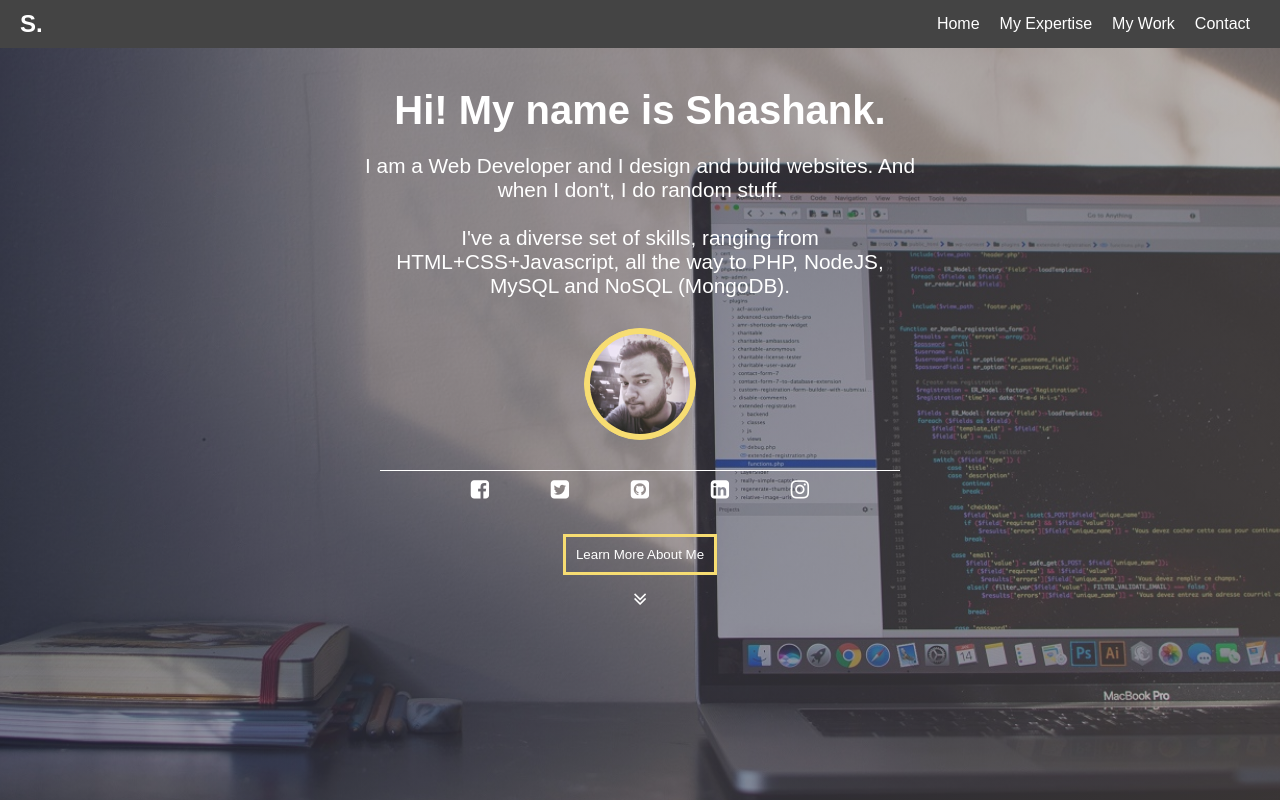
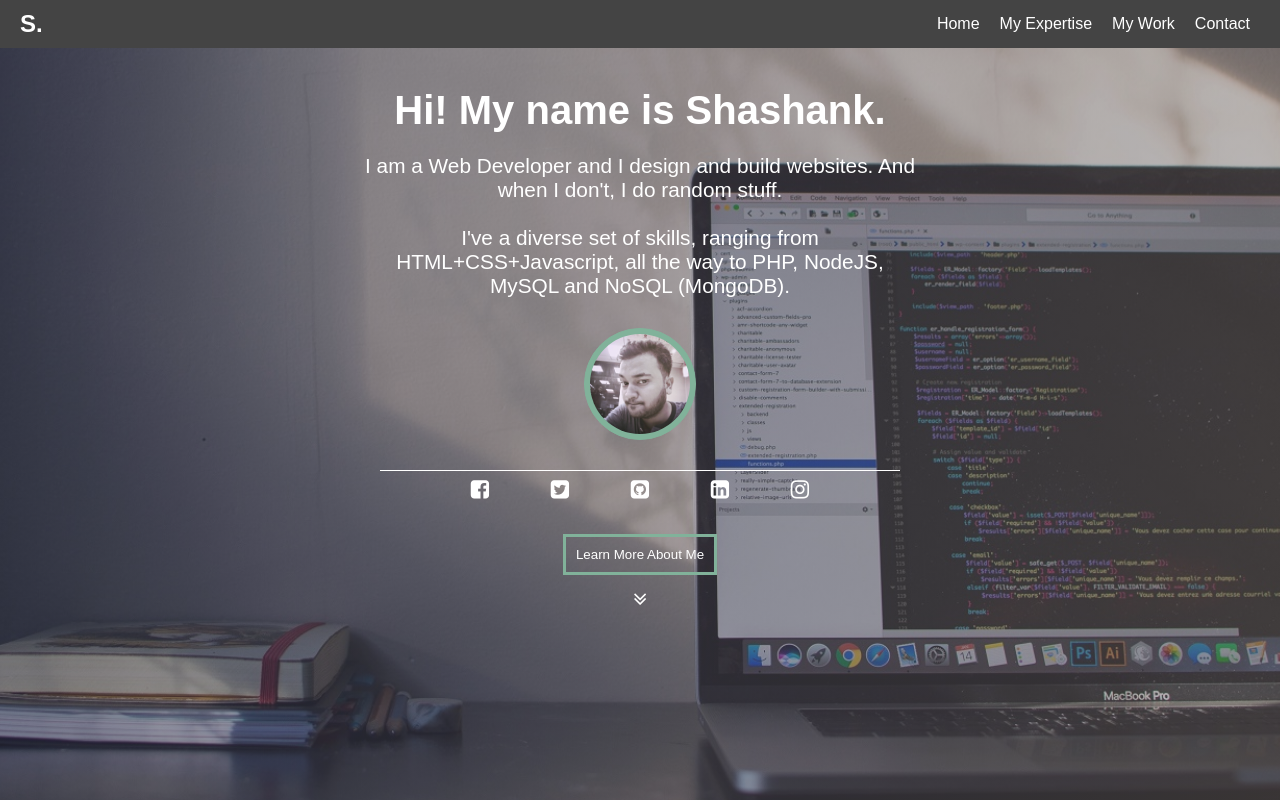
Before and after one commit to bekaarcoder/bekaarcoder.github.io, a plain HTML site: page index.html in a window 1280 px wide. Shown: the top 800 px of the page. Drawn offline with Linux system fonts and the light colour scheme.

Commit message:
Added some stuff

```diff
--- a/css/style.css
+++ b/css/style.css
@@ -100,17 +100,30 @@ section {
 }
 
 .intro_dp {
+	position: relative;
 	width: 100px;
 	height: 100px;
 	padding: 5px;
-	background-color: #F7DD72;
+	background-color: #81B29A;
 	margin: 30px auto;
-	border: 1px solid #F7DD72;
+	border: 1px solid #81B29A;
 	border-radius: 50%;
 	overflow: hidden;
 }
 
+/*.intro_dp:before {
+	content: '';
+	background-color: #81B29A;
+	position: absolute;
+	top: 0;
+	right: 0;
+	bottom: 0;
+	left: 0;
+	opacity: 1;
+}*/
+
 .image_container {
+	position: relative;
 	width: 100%;
 	height: 100%;
 	margin: 0px auto;
@@ -161,8 +174,9 @@ section {
 }
 
 .next_btn button {
+	outline: none;
 	padding: 10px;
-	border: 3px solid #F7DD72;
+	border: 3px solid #81B29A;
 	background-color: rgba(1, 1, 1, 0);
 	color: white;
 	cursor: pointer;
```
